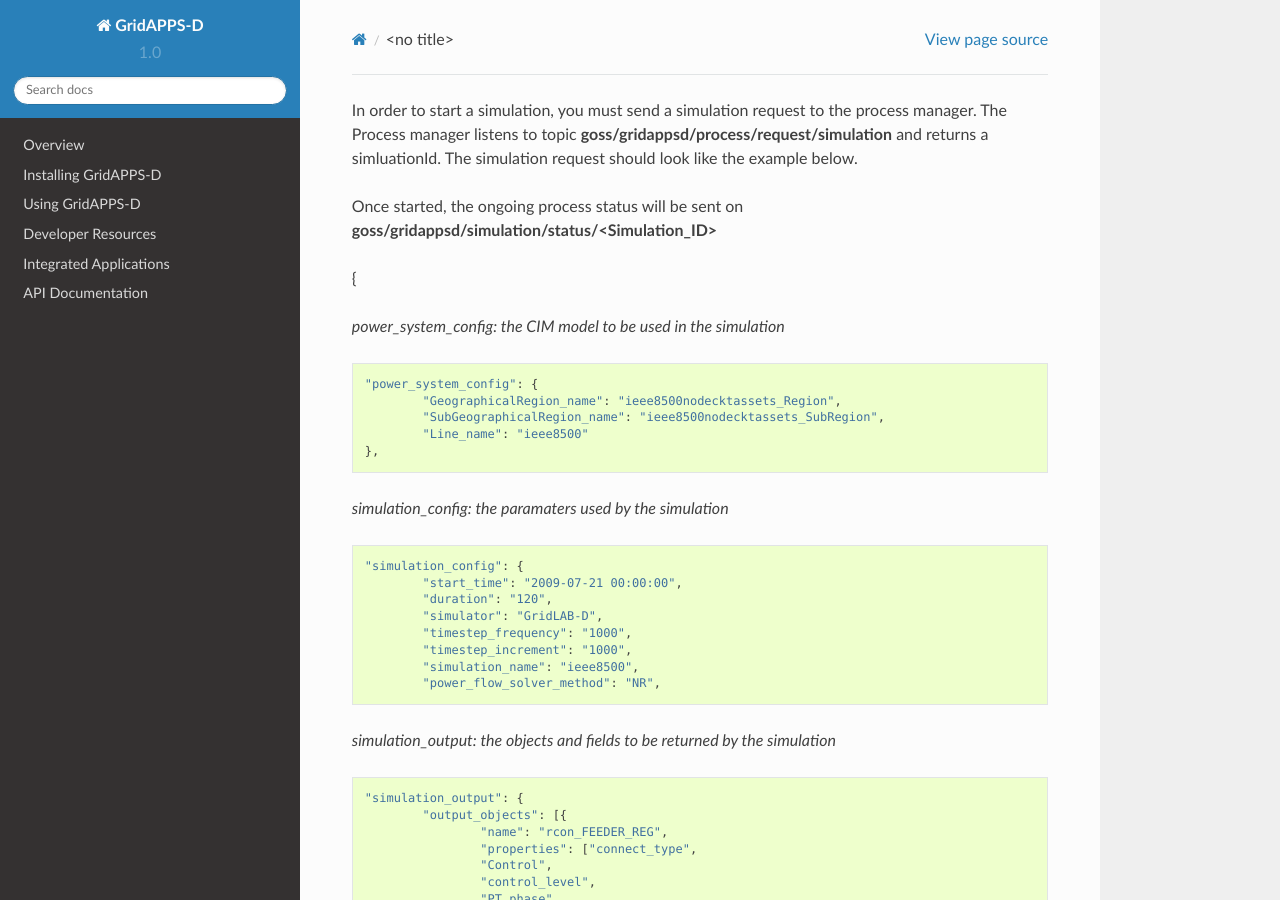
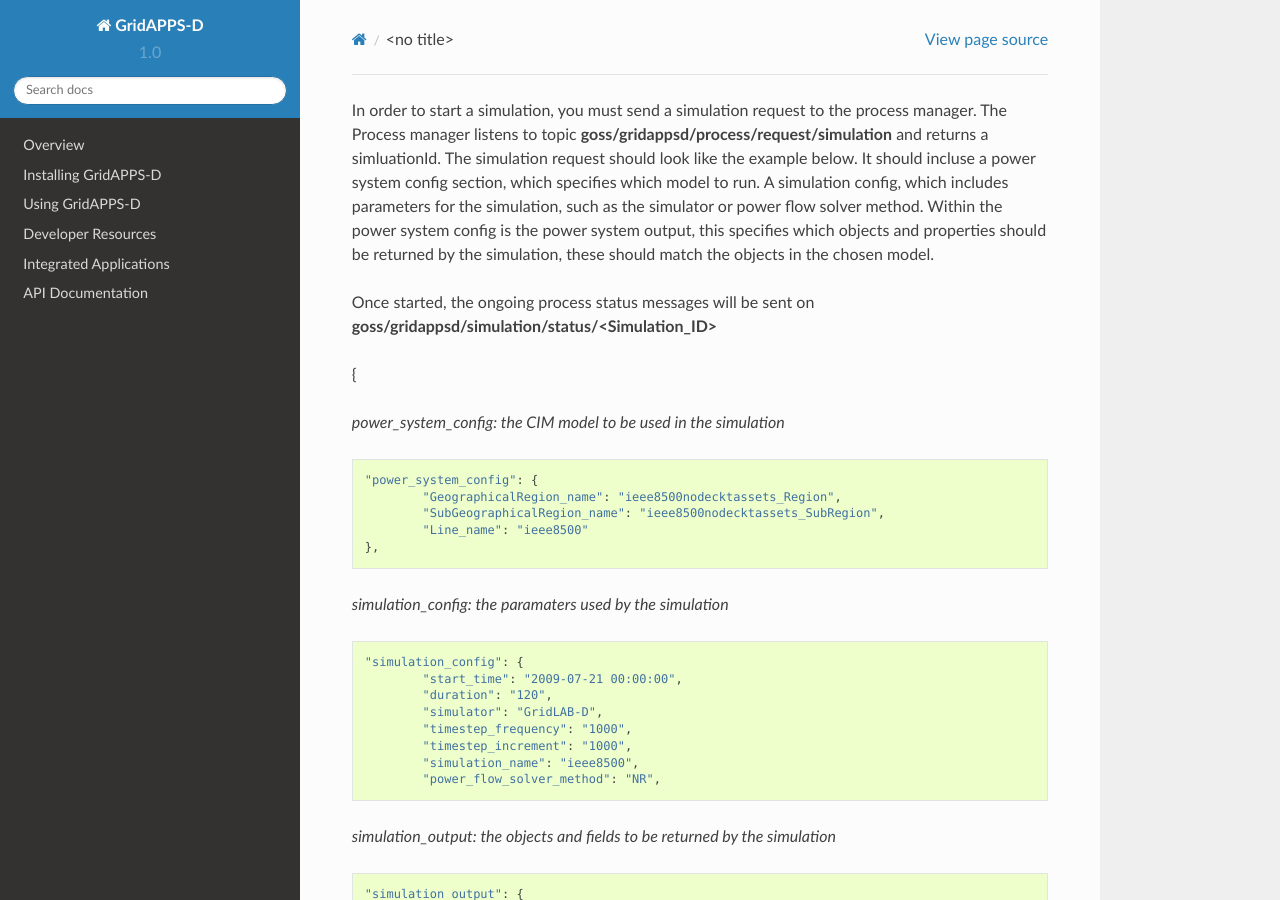
Before and after one commit to GRIDAPPSD/GOSS-GridAPPS-D, a Sphinx documentation site: the page built from docs/source/using_gridappsd/api_examples/simulation_request.rst, in a window 1280 px wide and 900 px high. Built offline with Sphinx 7.4.7 and the Read the Docs theme 2.0.0, drawn with Linux system fonts in a browser that asks for light colours; pages that are not in the unit, such as notebooks, are missing from menus.

Commit message:
Update simulation_request.rst

```diff
--- a/docs/source/using_gridappsd/api_examples/simulation_request.rst
+++ b/docs/source/using_gridappsd/api_examples/simulation_request.rst
@@ -1,7 +1,7 @@
 
-In order to start a simulation, you must send a simulation request to the process manager. The Process manager listens to topic **goss/gridappsd/process/request/simulation** and returns a simluationId.  The simulation request should look like the example below.
+In order to start a simulation, you must send a simulation request to the process manager. The Process manager listens to topic **goss/gridappsd/process/request/simulation** and returns a simluationId.  The simulation request should look like the example below. It should incluse a power system config section, which specifies which model to run.  A simulation config, which includes parameters for the simulation, such as the simulator or power flow solver method.  Within the power system config is the power system output, this specifies which objects and properties should be returned by the simulation, these should match the objects in the chosen model.
 
-Once started, the ongoing process status will be sent on **goss/gridappsd/simulation/status/<Simulation_ID>**
+Once started, the ongoing process status messages will be sent on **goss/gridappsd/simulation/status/<Simulation_ID>**
 
 
 {
```
